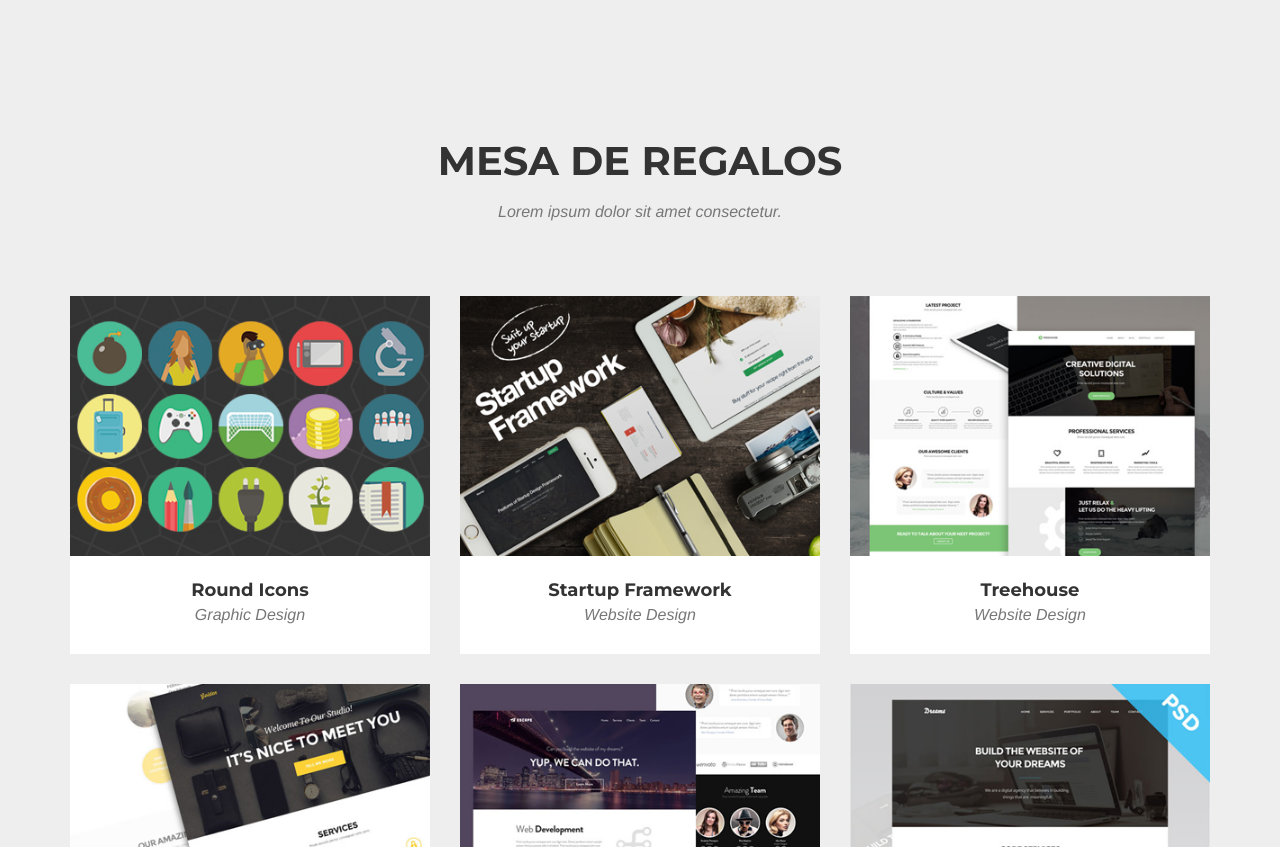
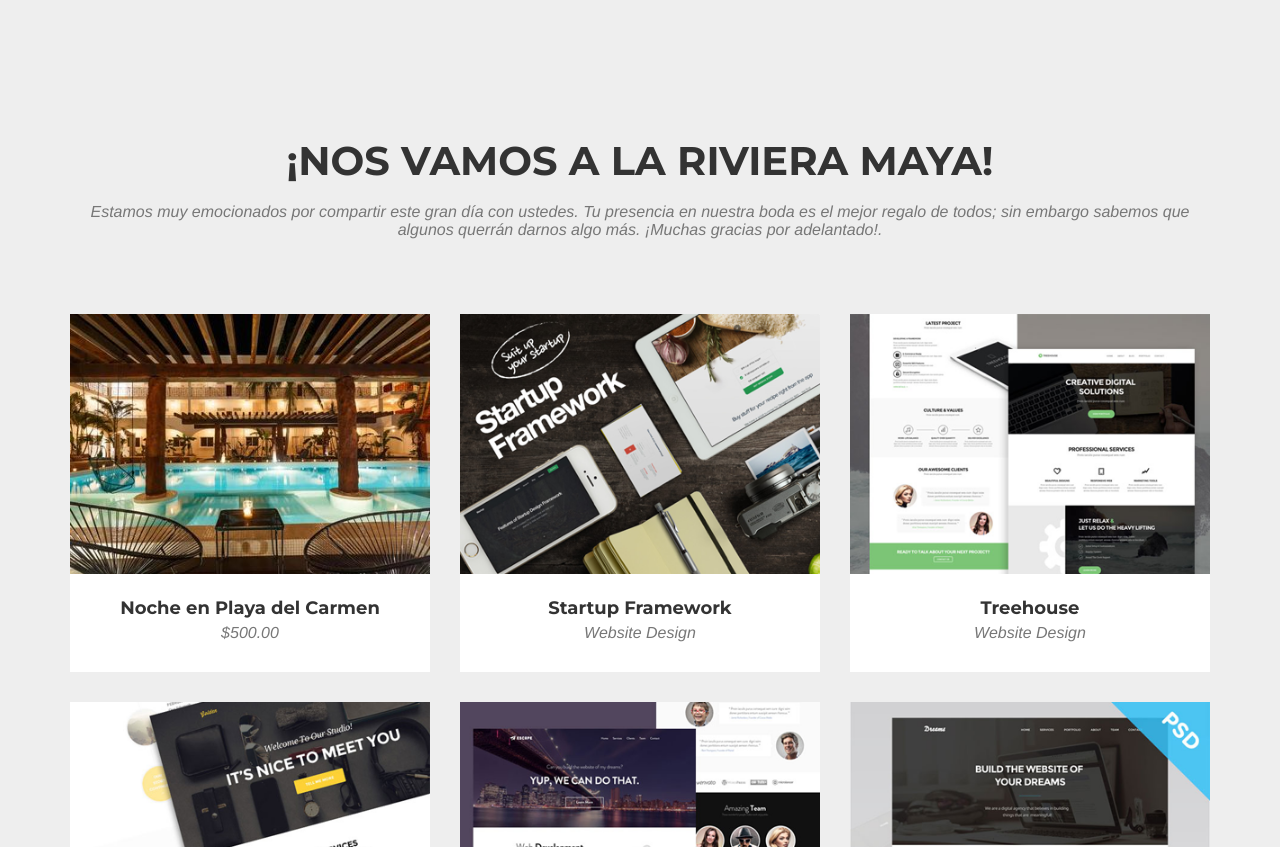
Before and after one commit to may-rafa/may-rafa.github.io, a website: page index.html in a window 1280 px wide. Shown: the part 1420-2267 px from the top of the page. Drawn offline with nearby package versions, Linux system fonts and the light colour scheme; a web font is replaced by a local one.

Commit message:
Nueva cover - Patzcuaro

```diff
--- a/index.html
+++ b/index.html
@@ -76,7 +76,7 @@
         <div class="container">
             <div class="intro-text">
 
-                <div class="intro-heading">Mayra &amp; Rafa</div>
+                <div class="intro-heading">Mayra &amp; Rafael</div>
                 <div class="intro-lead-in">- 13 de Mayo, 2017 -</div>
 
 
@@ -127,8 +127,8 @@
         <div class="container">
             <div class="row">
                 <div class="col-lg-12 text-center">
-                    <h2 class="section-heading">Mesa de Regalos</h2>
-                    <h3 class="section-subheading text-muted">Lorem ipsum dolor sit amet consectetur.</h3>
+                    <h2 class="section-heading">¡Nos vamos a la Riviera Maya!</h2>
+                    <h3 class="section-subheading text-muted">Estamos muy emocionados por compartir este gran día con ustedes. Tu presencia en nuestra boda es el mejor regalo de todos; sin embargo sabemos que algunos querrán darnos algo más. ¡Muchas gracias por adelantado!.</h3>
                 </div>
             </div>
             <div class="row">
@@ -136,14 +136,15 @@
                     <a href="#portfolioModal1" class="portfolio-link" data-toggle="modal">
                         <div class="portfolio-hover">
                             <div class="portfolio-hover-content">
-                                <i class="fa fa-plus fa-3x"></i>
+                                <i class="fa fa-gift fa-3x"></i>
                             </div>
                         </div>
-                        <img src="img/portfolio/roundicons.png" class="img-responsive" alt="">
+                        <img src="img/portfolio/hotel-hm_small.jpg" class="img-responsive" alt="">
                     </a>
                     <div class="portfolio-caption">
-                        <h4>Round Icons</h4>
-                        <p class="text-muted">Graphic Design</p>
+
+						<h4>Noche en Playa del Carmen</h4>
+                        <p class="text-muted">$500.00</p>
                     </div>
                 </div>
                 <div class="col-md-4 col-sm-6 portfolio-item">
@@ -220,7 +221,7 @@
         </div>
     </section>
 
-<!-- Store Sample Section  -->
+	<!-- Store Sample Section  -->
 	<section>
 	    <div class="container">
 			<div class="col-sm-4 col-lg-4 col-md-4">
--- a/pagina.txt
+++ b/pagina.txt
@@ -1,3 +1,6 @@
 Info importante la boda
 Mesa de regalos =>
 *texto explicando que es
+
+Headers - 1900 x 1250
+Previews - 400 x 289
```
Also changed, not shown: img/header-bg.jpg, img/portfolio/hotel-hm_small.jpg (added).
